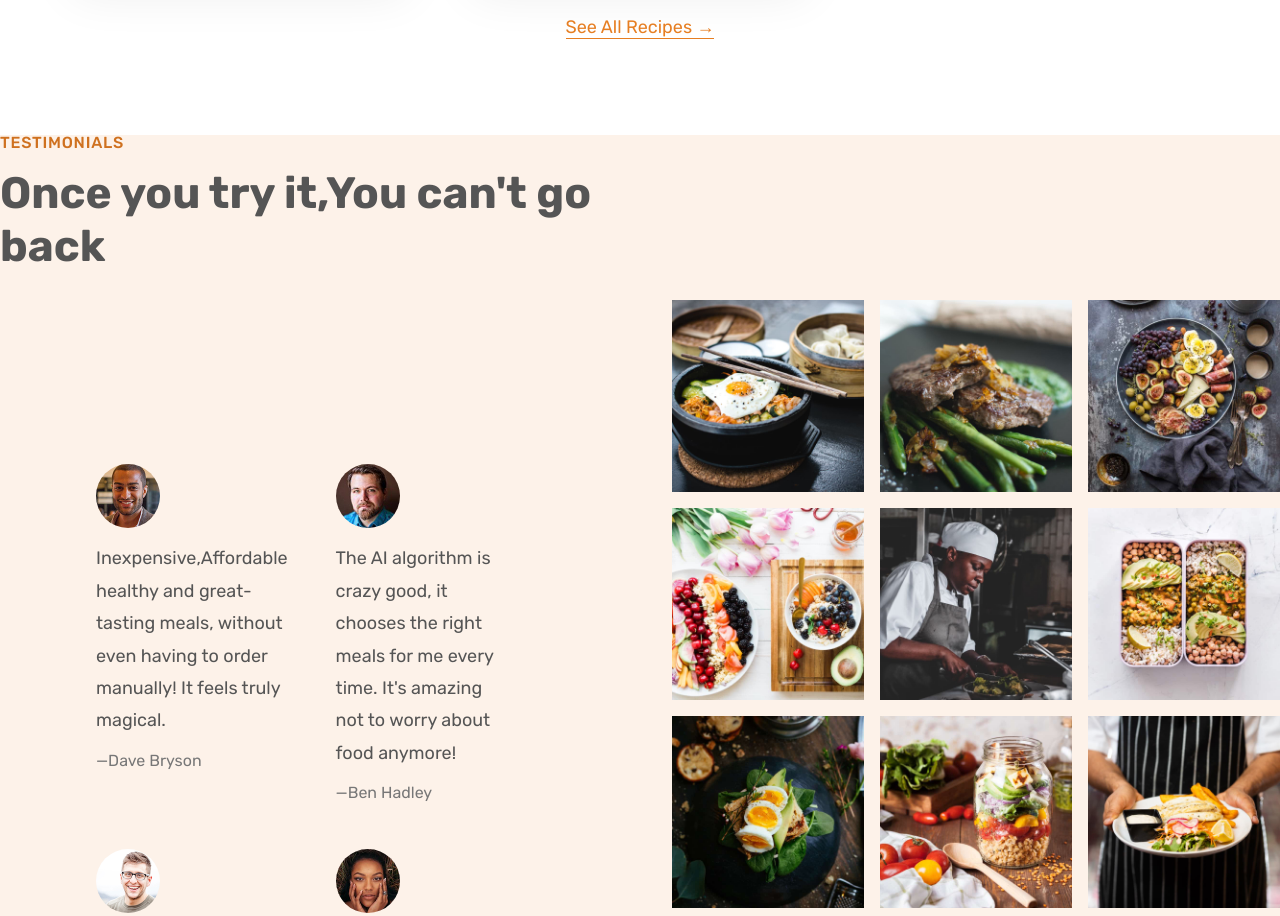
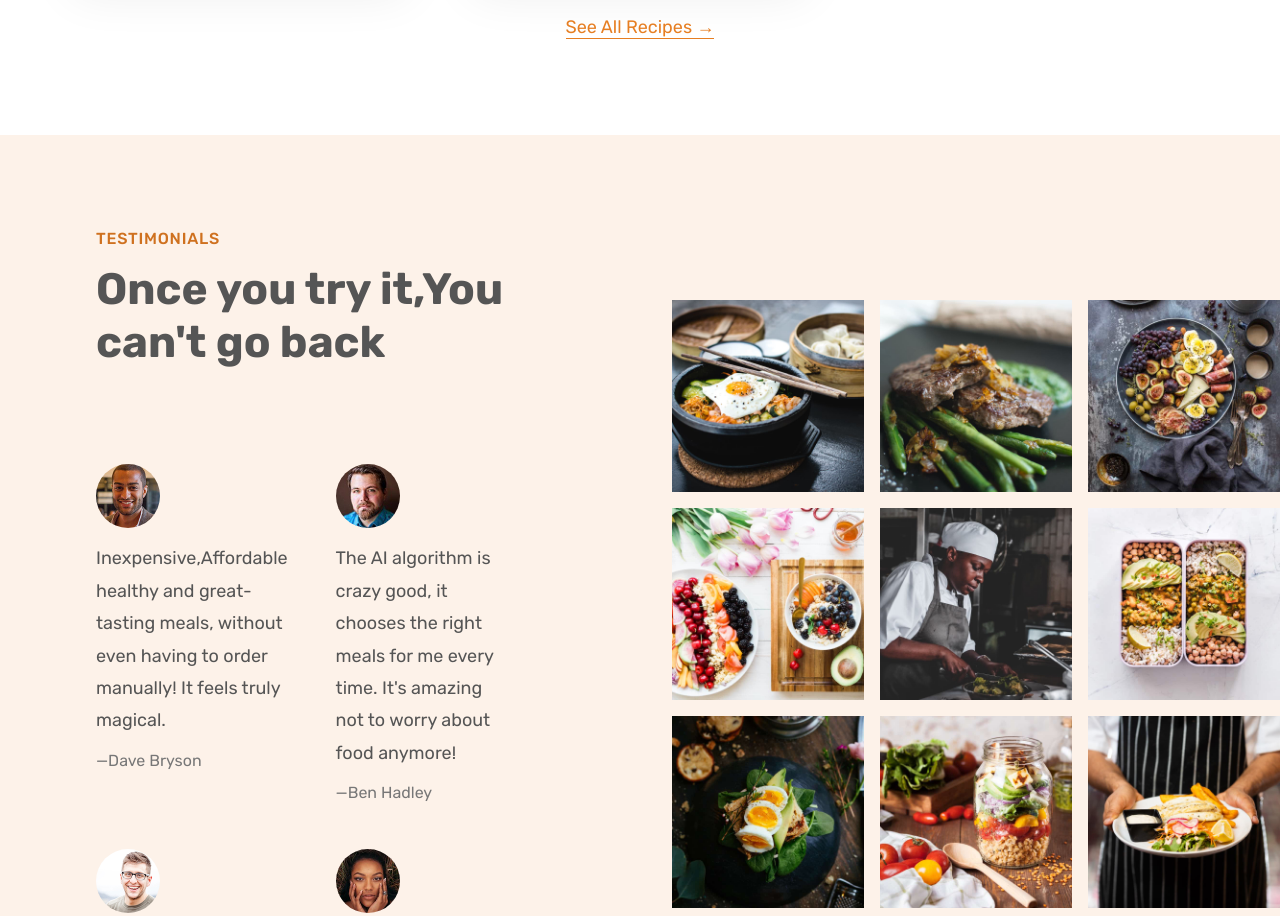
Before and after one commit to Numman0604/OmniFood, a plain HTML site: page index.html in a window 1280 px wide. Shown: the part 3420-4336 px from the top of the page. Drawn offline with nearby package versions, Linux system fonts and the light colour scheme; a web font is replaced by a local one.

Commit message:
Update style.css

```diff
--- a/style.css
+++ b/style.css
@@ -441,9 +441,13 @@ strong{
     background-color: #fdf2e9;
 }
 
+.testimonial-container{
+      padding: 9.6rem;
+}
+
 .testimonials{
     display: grid;
-    padding: 9.6rem;
+
     grid-template-columns: 1fr 1fr;
     gap: 4.8rem;
 }
```
